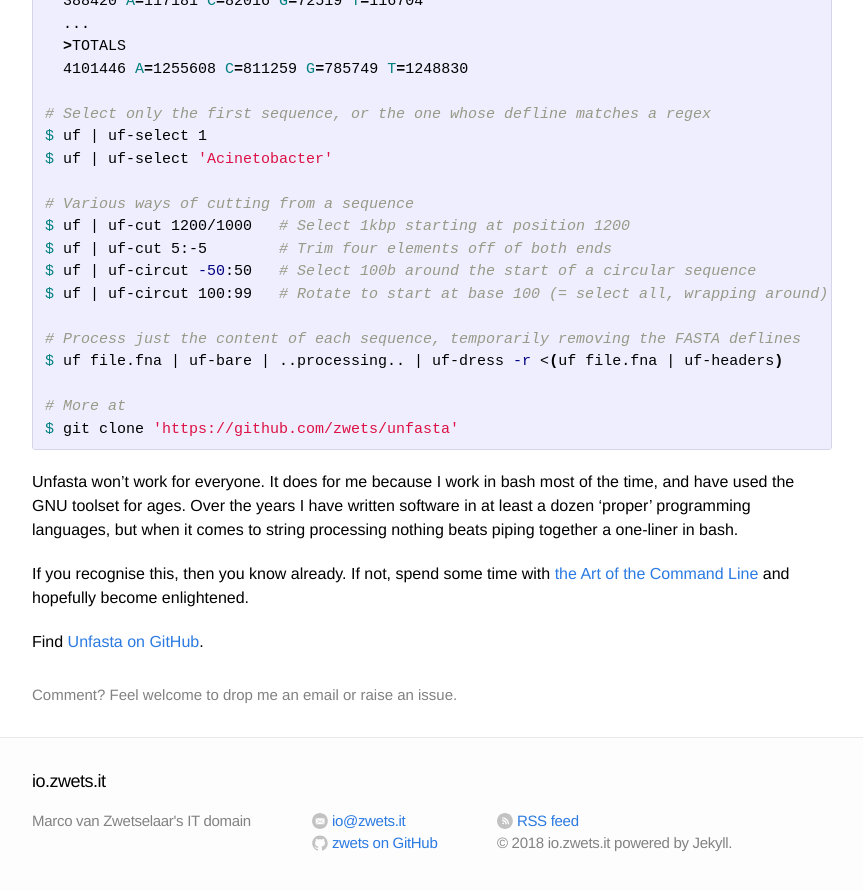
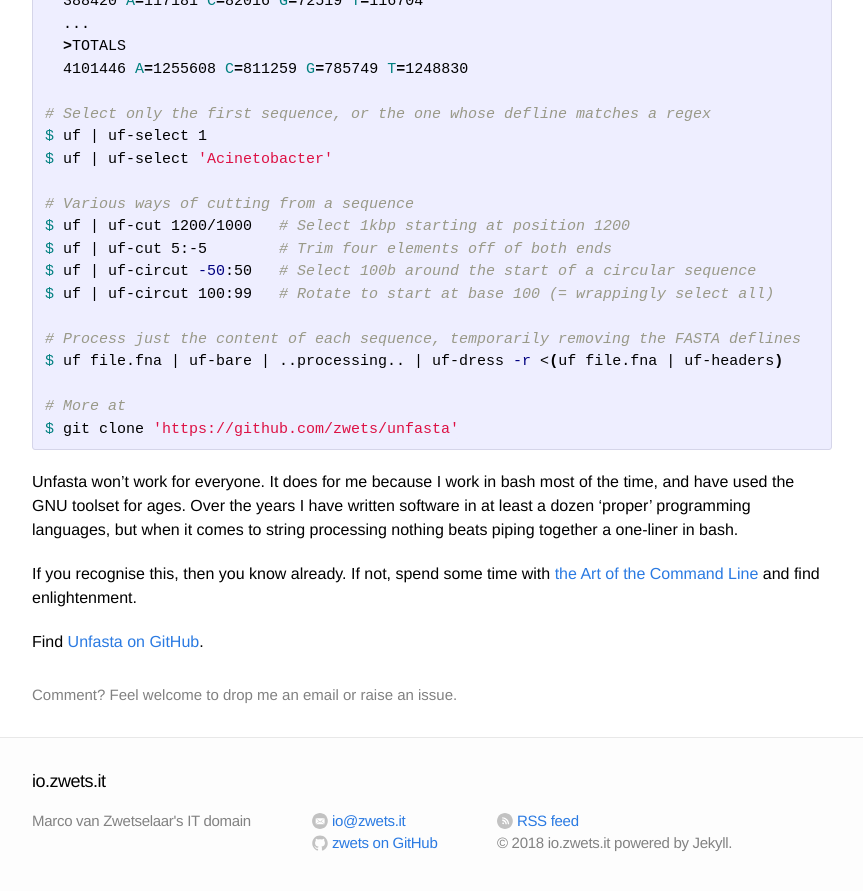
Before and after one commit to zwets/zwets.github.io, a Jekyll site: the page built from _posts/2016-01-22-introducing-unfasta.md, in a window 1280 px wide and 900 px high, scrolled down 1868 px. Shown: the top 891 px of the window, without its empty margins (208-1071 px from the left). Built offline with Jekyll 4.4.1, drawn with Linux system fonts in a browser that asks for light colours.

Commit message:
Finishing touch

```diff
--- a/_posts/2016-01-22-introducing-unfasta.md
+++ b/_posts/2016-01-22-introducing-unfasta.md
@@ -86,7 +86,7 @@
 $ uf | uf-cut 1200/1000   # Select 1kbp starting at position 1200
 $ uf | uf-cut 5:-5        # Trim four elements off of both ends
 $ uf | uf-circut -50:50   # Select 100b around the start of a circular sequence
-$ uf | uf-circut 100:99   # Rotate to start at base 100 (= select all, wrapping around)
+$ uf | uf-circut 100:99   # Rotate to start at base 100 (= wrappingly select all)
 
 # Process just the content of each sequence, temporarily removing the FASTA deflines
 $ uf file.fna | uf-bare | ..processing.. | uf-dress -r <(uf file.fna | uf-headers)
@@ -97,6 +97,6 @@
 
 Unfasta won't work for everyone.  It does for me because I work in bash most of the time, and have used the GNU toolset for ages.  Over the years I have written software in at least a dozen 'proper' programming languages, but when it comes to string processing nothing beats piping together a one-liner in bash.
 
-If you recognise this, then you know already.  If not, spend some time with [the Art of the Command Line](https://github.com/jlevy/the-art-of-command-line) and hopefully become enlightened.
+If you recognise this, then you know already.  If not, spend some time with [the Art of the Command Line](https://github.com/jlevy/the-art-of-command-line) and find enlightenment.
 
 Find [Unfasta on GitHub](http://github.com/zwets/unfasta).
```
